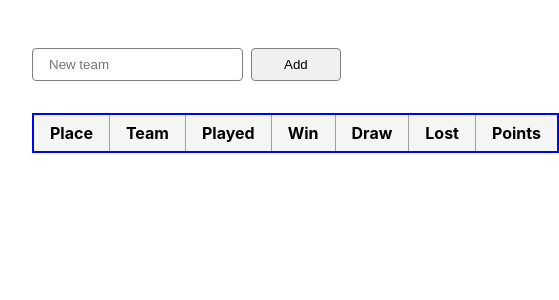
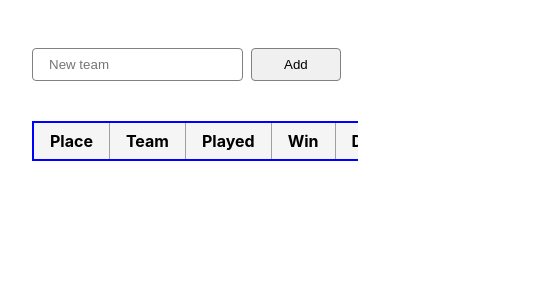
Before and after one commit to livetavalantiejute/sports-resulting, a React (Create React App) app: page / in a window 390 px wide. Shown: the top 300 px of the page, 559 px wide, since content can reach past the window. Built offline with nearby package versions, Linux system fonts and the light colour scheme.

Commit message:
code cleaning and responsive table

```diff
--- a/src/app/teamsSlice.js
+++ b/src/app/teamsSlice.js
@@ -4,13 +4,13 @@ export const teamsSlice = createSlice({
   name: "teams",
   //Initially, there are no teams and no pairings
   initialState: {
-    count: JSON.parse(localStorage.getItem("state"))
+    count: localStorage.getItem("state")
       ? JSON.parse(localStorage.getItem("state")).teams.count
       : 0,
-    teams: JSON.parse(localStorage.getItem("state"))
+    teams: localStorage.getItem("state")
       ? JSON.parse(localStorage.getItem("state")).teams.teams
       : [],
-    pairings: JSON.parse(localStorage.getItem("state"))
+    pairings: localStorage.getItem("state")
       ? JSON.parse(localStorage.getItem("state")).teams.pairings
       : [],
   },
@@ -132,13 +132,6 @@ export const teamsSlice = createSlice({
 
       //RANKING TEAMS
       state.teams.sort((a, b) => (a.points <= b.points ? 1 : -1));
-
-      //Setting submitted status on pairing
-      // for (const pairing of state.pairings) {
-      //   if (action.payload.id === pairing.id) {
-      //     pairing.submitted = action.payload.setSubmitted
-      //   }
-      // }
     },
   },
 });
--- a/src/components/NewTeam.js
+++ b/src/components/NewTeam.js
@@ -28,7 +28,7 @@ function NewTeam() {
   };
 
   return (
-    <form onSubmit={onSubmit}>
+    <form onSubmit={onSubmit} className={styles.form}>
       <input
         className={"input " + styles.input}
         placeholder="New team"
--- a/src/components/NewTeam.module.css
+++ b/src/components/NewTeam.module.css
@@ -1,3 +1,7 @@
 .input {
   margin-right: .5rem;
 }
+
+.form > *{
+  margin-bottom: .5rem;
+}
--- a/src/components/TeamsTable.js
+++ b/src/components/TeamsTable.js
@@ -1,6 +1,6 @@
 import { useSelector } from "react-redux";
 
-import styles from './TeamsTable.module.css'
+import styles from "./TeamsTable.module.css";
 
 function TeamsTable() {
   const teams = useSelector((state) => {
@@ -8,6 +8,7 @@ function TeamsTable() {
   });
 
   return (
+    <div className={styles.tableWrapper}>
       <table className={styles.table}>
         <thead>
           <tr>
@@ -34,6 +35,7 @@ function TeamsTable() {
           ))}
         </tbody>
       </table>
+    </div>
   );
 }
 
--- a/src/components/TeamsTable.module.css
+++ b/src/components/TeamsTable.module.css
@@ -1,3 +1,8 @@
+.tableWrapper {
+  max-width: 100%;
+  overflow-x: auto;
+}
+
 .table {
   width: 55%;
   text-align: center;
@@ -11,7 +16,8 @@
   font-weight: bold;
 }
 
-.table td, .table th {
+.table td,
+.table th {
   border: 1px solid #a0a0a0;
   padding: var(--padding-mid);
 }
```
Lines whose indentation alone changed are shown as unchanged.
